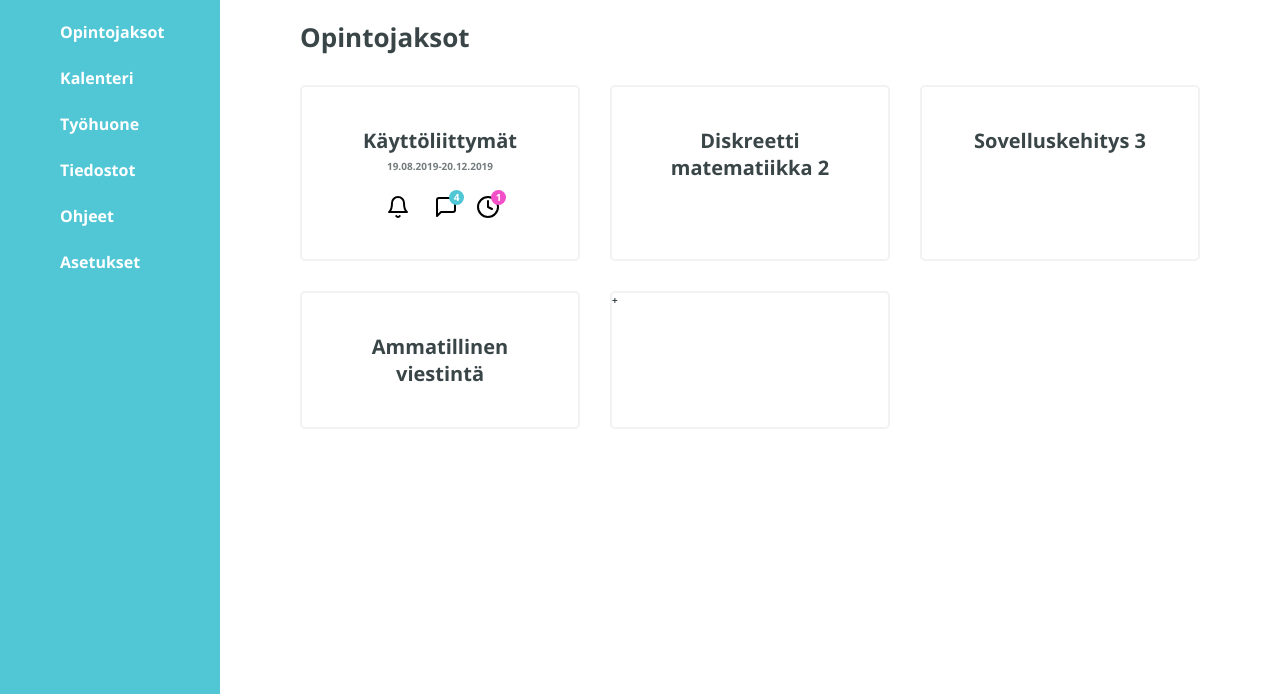
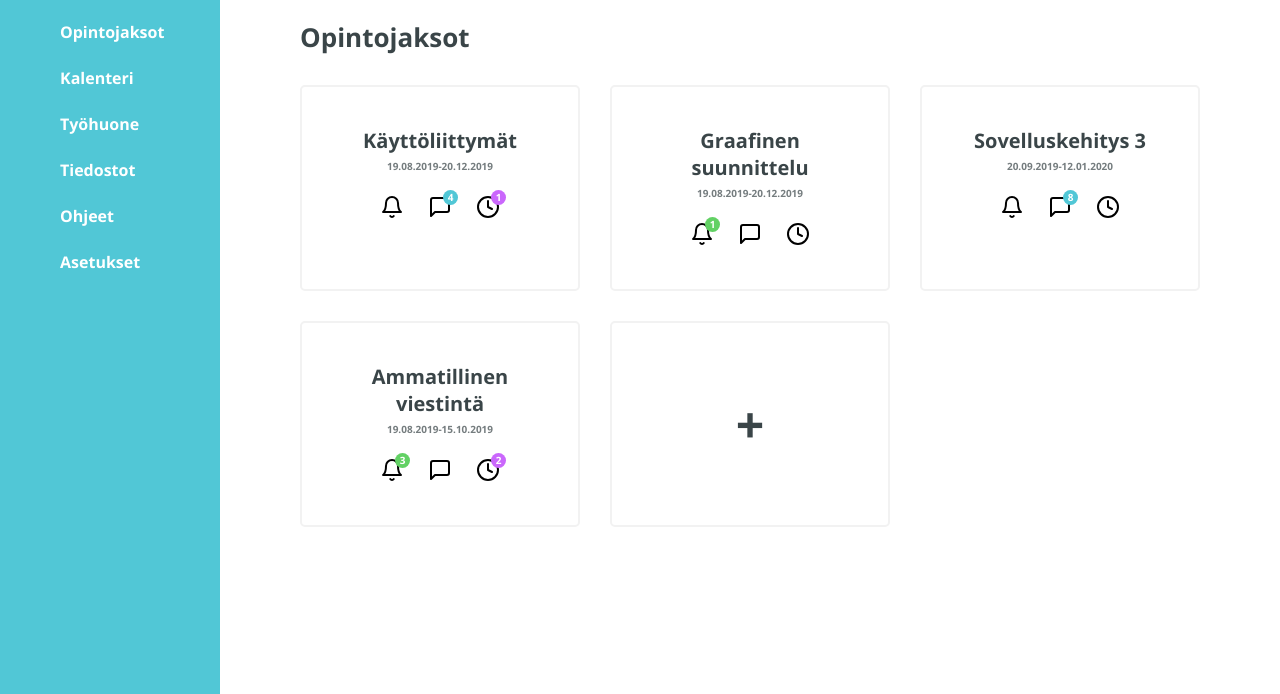
Before and after one commit to karokosmos/moodle-redesign, a website: page index.html in a window 1280 px wide. Shown: the part 106-800 px from the top of the page. Drawn offline with nearby package versions, Linux system fonts and the light colour scheme.

Commit message:
Add rest of the styles to the cards

```diff
--- a/index.html
+++ b/index.html
@@ -86,36 +86,81 @@
     <h1 class="courses__title">Opintojaksot</h1>
     <div class="courses__cards">
       <div class="card">
-        <!--<div class="card__img card__img--1">&nbsp;</div>-->
         <div class="card__content">
           <h2 class="card__title">Käyttöliittymät</h2>
           <p class="card__date">19.08.2019-20.12.2019</p>
-          <div class="card__info">
-            <img src="img/svg/bell.svg" alt="Bell icon" class="card__info-icon">
-            <img src="img/svg/message-square.svg" alt="Messages icon" class="card__info-icon">
-            <div class="card__info-count card__info-count--messages">4</div>
-            <img src="img/svg/clock.svg" alt="Notification icon" class="card__info-icon">
-            <div class="card__info-count card__info-count--deadline">1</div>
+          <div class="card__icons">
+            <div class="card__icon-container">
+              <img src="img/svg/bell.svg" alt="Bell icon" class="card__icon">
+            </div>
+            <div class="card__icon-container">
+              <img src="img/svg/message-square.svg" alt="Messages icon" class="card__icon">
+              <div class="card__count card__count--messages">4</div>
+            </div>
+            <div class="card__icon-container">
+              <img src="img/svg/clock.svg" alt="Notification icon" class="card__icon">
+              <div class="card__count card__count--deadline">1</div>
+            </div>
           </div>
         </div>
       </div>
       <div class="card">
         <div class="card__content">
-          <h2 class="card__title">Diskreetti matematiikka 2</h2>
+          <h2 class="card__title">Graafinen suunnittelu</h2>
+          <p class="card__date">19.08.2019-20.12.2019</p>
+          <div class="card__icons">
+            <div class="card__icon-container">
+              <img src="img/svg/bell.svg" alt="Bell icon" class="card__icon">
+              <div class="card__count card__count--notifications">1</div>
+            </div>
+            <div class="card__icon-container">
+              <img src="img/svg/message-square.svg" alt="Messages icon" class="card__icon">
+            </div>
+            <div class="card__icon-container">
+              <img src="img/svg/clock.svg" alt="Notification icon" class="card__icon">
+            </div>
+          </div>
         </div>
       </div>
       <div class="card">
         <div class="card__content">
           <h2 class="card__title">Sovelluskehitys 3</h2>
+          <p class="card__date">20.09.2019-12.01.2020</p>
+          <div class="card__icons">
+            <div class="card__icon-container">
+              <img src="img/svg/bell.svg" alt="Bell icon" class="card__icon">
+            </div>
+            <div class="card__icon-container">
+              <img src="img/svg/message-square.svg" alt="Messages icon" class="card__icon">
+              <div class="card__count card__count--messages">8</div>
+            </div>
+            <div class="card__icon-container">
+              <img src="img/svg/clock.svg" alt="Notification icon" class="card__icon">
+            </div>
+          </div>
         </div>
       </div>
       <div class="card">
         <div class="card__content">
           <h2 class="card__title">Ammatillinen viestintä</h2>
+          <p class="card__date">19.08.2019-15.10.2019</p>
+          <div class="card__icons">
+            <div class="card__icon-container">
+              <img src="img/svg/bell.svg" alt="Bell icon" class="card__icon">
+              <div class="card__count card__count--notifications">3</div>
+            </div>
+            <div class="card__icon-container">
+              <img src="img/svg/message-square.svg" alt="Messages icon" class="card__icon">
+            </div>
+            <div class="card__icon-container">
+              <img src="img/svg/clock.svg" alt="Notification icon" class="card__icon">
+              <div class="card__count card__count--deadline">2</div>
+            </div>
+          </div>
         </div>
       </div>
-      <div class="card card--5">
-        +
+      <div class="card card--add">
+        <p class="card__plus">+</p>
       </div>
     </div>
   </main>
--- a/sass/_base.scss
+++ b/sass/_base.scss
@@ -3,8 +3,11 @@ $color-grey-light: hsl(0, 0%, 95%);//#E9E9E9;
 $color-grey-dark: #3A4548;
 
 // Needs to be set with root to be changed with Javascript? For the color widget
-$color-primary: #51C7D6;
-$color-pink: #f24fc9;
+$color-primary:#51C7D6;
+
+$color-blue: #51C7D6;
+$color-purple: #ca67fc;
+$color-green: #62d164;
 
 $font-primary: 'Open Sans', sans-serif;
 
--- a/sass/_courses.scss
+++ b/sass/_courses.scss
@@ -41,59 +41,54 @@
     padding-top: 5px;
   }
 
-  &__info {
+  &__icons {
     display: flex;
     justify-content: center;
     padding-top: 2.2rem;
+  }
 
-    &-icon {
+  &__icon-container {
+    position: relative;
+  }
+
+  &__icon {
     padding: 0 1.2rem;
     position: relative;
   }
 
-    &-count {
+
+  &__count {
+    position: absolute;
     color: #fff;
     text-align: center;
     border-radius: 5rem;
     width: 1.5rem;
     height: 1.5rem;
-      margin-left: -2.1rem;
-      margin-top: -.5rem;
+    right: 6px;
+    top: -5px;
     z-index: 10;
 
+    &--notifications {
+      background-color: $color-green;
+      //margin-left: -2.1rem;
+    }
+
     &--messages {
-        background-color: $color-primary;
+      background-color: $color-blue;
     }
 
     &--deadline {
-        background-color: $color-pink;
-      }
+      background-color: $color-purple;
     }
   }
 
-  /*
-  &__img {
-    height: 15rem;
-    background-size: cover;
-    background-position: center;
-
-    &--1 {
-      background-image: url('../img/desk.jpg');
+  &--add {
+    display: flex;
+    justify-content: center;
+    align-items: center;
+    font-size: 5rem;
   }
 
-    &--2 {
-      background-image: url('../img/math.jpg');
-    }
-
-    &--3 {
-      background-image: url('../img/code.jpg');
-    }
-
-    &--4 {
-      background-image: url('../img/writing.jpg');
-    }
-  }
-  */
 }
 
 .card:hover {
--- a/sass/_header.scss
+++ b/sass/_header.scss
@@ -36,7 +36,7 @@
 
     &__input:focus {
       outline: none;
-      border-color: $color-primary;
+      @include shadow;
     }
 
     &__input::placeholder {
@@ -96,7 +96,7 @@
     }
 
     &__count {
-      background-color: $color-primary;
+      background-color: $color-blue;
       color: #fff;
       text-align: center;
       border-radius: 5rem;
```
Also changed, not shown: css/style.css. Lines whose indentation alone changed are shown as unchanged.
